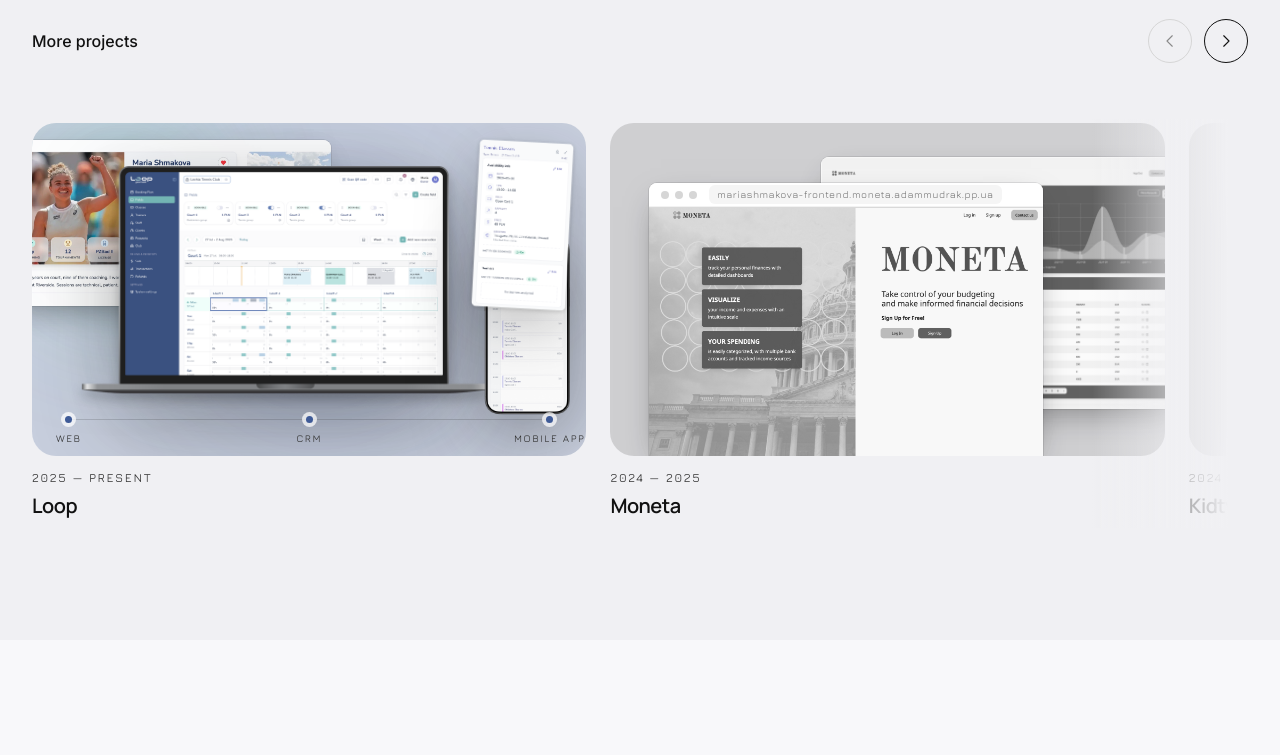
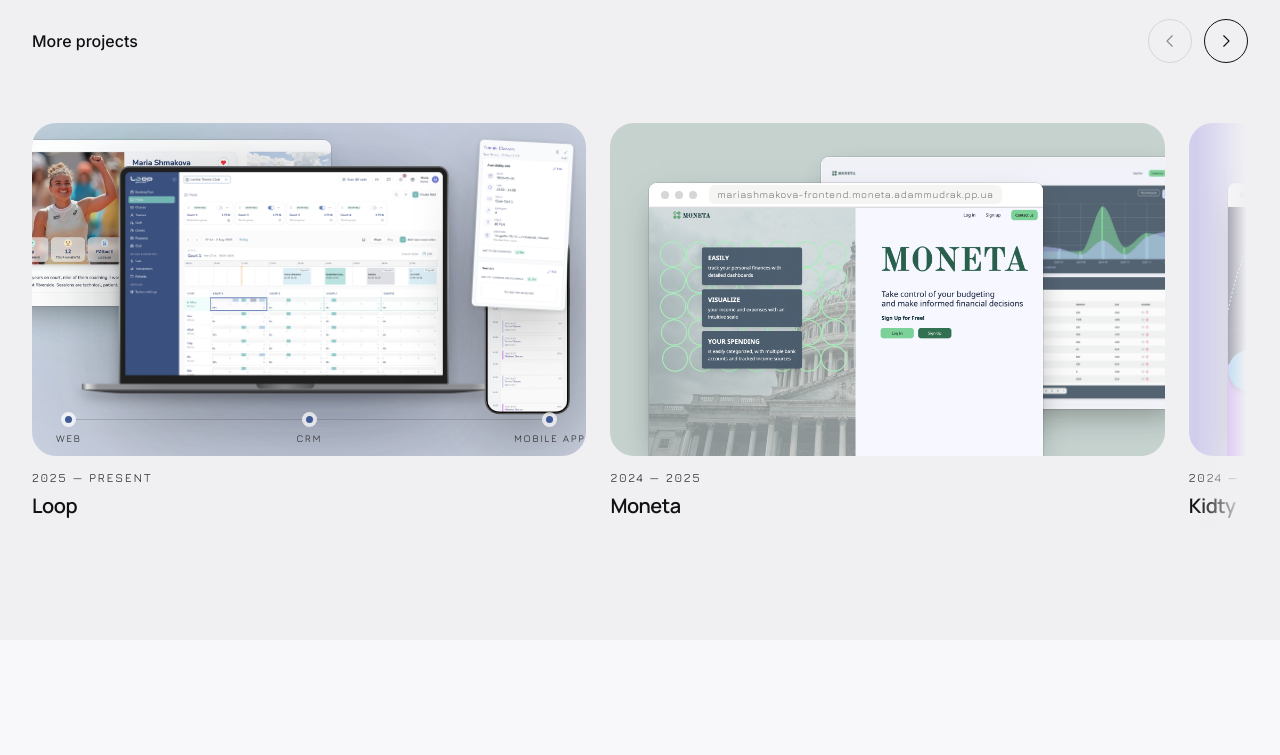
Before and after one commit to msdreams/maria_shmakova, a React (Create React App) app: page / in a window 1280 px wide. Shown: the part 721-1476 px from the top of the page. Built offline with nearby package versions, Linux system fonts and the light colour scheme.

Commit message:
print pdf added

```diff
--- a/src/Components/project/ProjectVisual.tsx
+++ b/src/Components/project/ProjectVisual.tsx
@@ -30,12 +30,7 @@
     <div
       className={classNames(
         "relative aspect-[5/3] overflow-hidden rounded-3xl",
-        wide && "md:aspect-[12/5]",
-        // previews rest in black & white and come to colour on hover; the current card
-        // ([data-active] — the snapped slide, or the first in a grid) stays in colour
-        // and greys out only while a sibling is hovered
-        "grayscale transition-[filter] duration-700 ease-smooth group-hover:grayscale-0",
-        "[[data-active]_&]:grayscale-0 [.cards:has(.group:hover)_[data-active]:not(:hover)_&]:grayscale"
+        wide && "md:aspect-[12/5]"
       )}
       style={{ backgroundColor: `${project.accent}38` }}
     >
--- a/src/Components/ui/Carousel.tsx
+++ b/src/Components/ui/Carousel.tsx
@@ -174,9 +174,9 @@
         <div
           aria-hidden
           className={classNames(
-            "pointer-events-none absolute inset-y-0 -left-1 w-24 bg-gradient-to-r to-transparent transition-opacity duration-300 md:w-40",
+            "pointer-events-none absolute inset-y-0 -left-1 w-10 bg-gradient-to-r to-transparent transition-opacity duration-300 md:w-14",
             tone === "paper-2" ? "from-paper-2 via-paper-2/55" : "from-paper via-paper/55",
-            "from-15% via-55%",
+            "from-10% via-50%",
             prev ? "opacity-100" : "opacity-0"
           )}
         />
@@ -184,9 +184,9 @@
           aria-hidden
           className={classNames(
             // covers the rail's 4px overhang (-mx-1) and fades out over a wider, softer ramp
-            "pointer-events-none absolute inset-y-0 -right-1 w-24 bg-gradient-to-l to-transparent transition-opacity duration-300 md:w-40",
+            "pointer-events-none absolute inset-y-0 -right-1 w-10 bg-gradient-to-l to-transparent transition-opacity duration-300 md:w-14",
             tone === "paper-2" ? "from-paper-2 via-paper-2/55" : "from-paper via-paper/55",
-            "from-15% via-55%",
+            "from-10% via-50%",
             next ? "opacity-100" : "opacity-0"
           )}
         />
```
